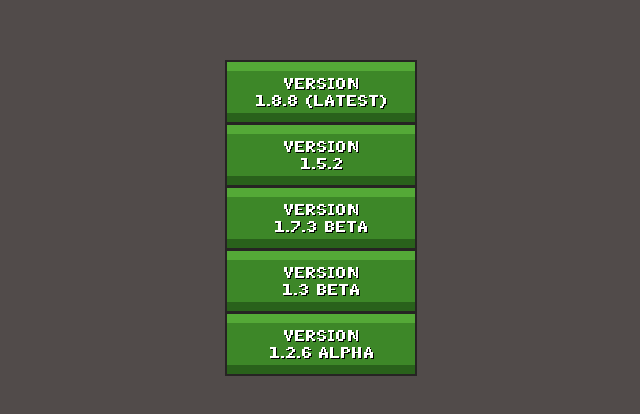
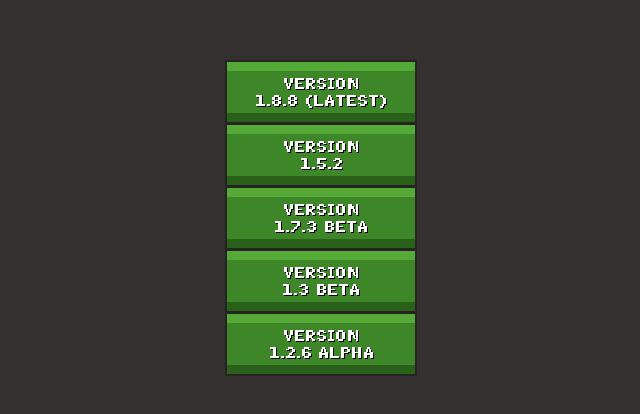
Before and after one commit to DWNLDMCF/minecraft, a plain HTML site: page index.html in a window 1280 px wide. Shown: the part 182-596 px from the top of the page, without its empty margins (319-959 px from the left). Drawn offline with Linux system fonts and the light colour scheme.

Commit message:
Update index.html

```diff
--- a/index.html
+++ b/index.html
@@ -20,7 +20,7 @@
 
 <style>
 body {
-  background: #514b4a;
+  background: #33302f;
 }
 
 table#selectorTable {
@@ -43,6 +43,10 @@ table, th, td {
 th, td {
   background-color: #262423;
 }
+
+li:hover {
+  cursor: pointer;
+}
 </style>
 
 <script>
```
